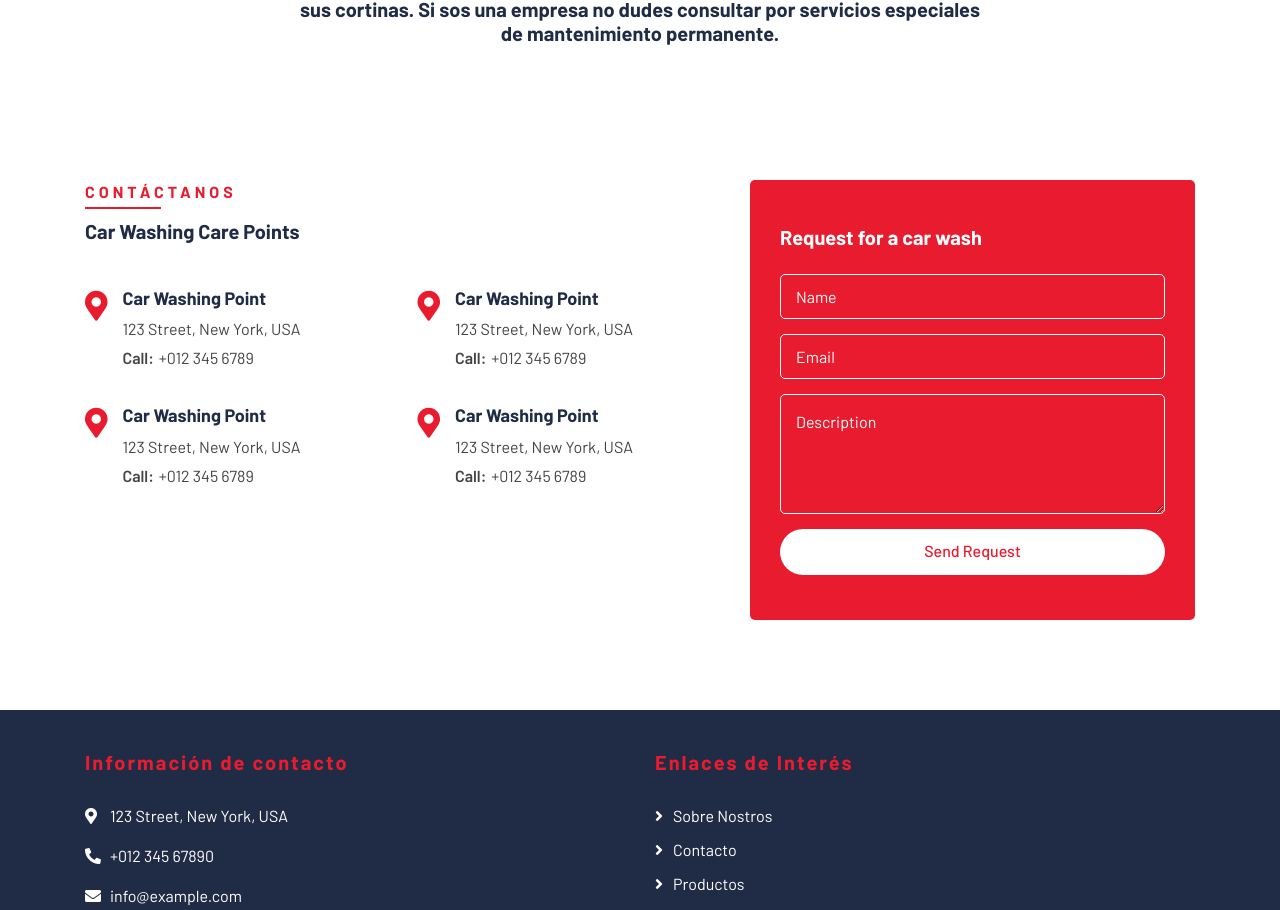
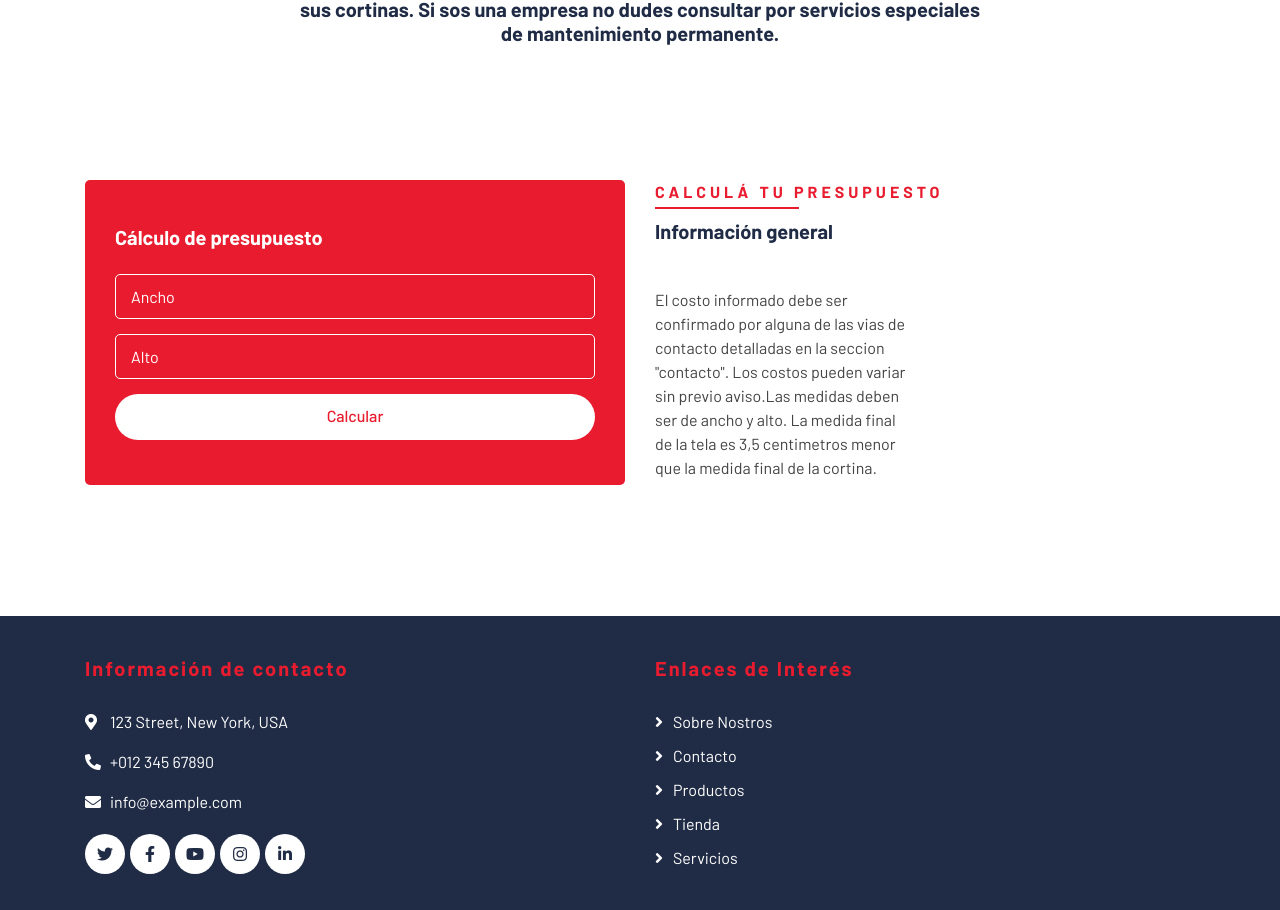
Before and after one commit to RodrigoZambrana/urucortinas_react, a React (Create React App) app: page / in a window 1280 px wide. Shown: the part 4057-4967 px from the top of the page. Built offline with nearby package versions, Linux system fonts and the light colour scheme; no server answers.

Commit message:
ontener productos desde API

```diff
--- a/src/components/page/Body.js
+++ b/src/components/page/Body.js
@@ -1,5 +1,6 @@
 import React from "react";
 import Carousel from "./Carousel";
+import Budget from "./Budget";
 
 export default function Body() {
   return (
@@ -430,109 +431,9 @@ export default function Body() {
           </div>
         </div>
       </div>
-      {/* Testimonial End
-Location Start  */}
-      <div class="location">
-        <div class="container">
-          <div class="row">
-            <div class="col-lg-7">
-              <div class="section-header text-left">
-                <p>Contáctanos</p>
-                <h2>Car Washing Care Points</h2>
-              </div>
-              <div class="row">
-                <div class="col-md-6">
-                  <div class="location-item">
-                    <i class="fa fa-map-marker-alt"></i>
-                    <div class="location-text">
-                      <h3>Car Washing Point</h3>
-                      <p>123 Street, New York, USA</p>
-                      <p>
-                        <strong>Call:</strong>
-                        +012 345 6789
-                      </p>
-                    </div>
-                  </div>
-                </div>
-                <div class="col-md-6">
-                  <div class="location-item">
-                    <i class="fa fa-map-marker-alt"></i>
-                    <div class="location-text">
-                      <h3>Car Washing Point</h3>
-                      <p>123 Street, New York, USA</p>
-                      <p>
-                        <strong>Call:</strong>
-                        +012 345 6789
-                      </p>
-                    </div>
-                  </div>
-                </div>
-                <div class="col-md-6">
-                  <div class="location-item">
-                    <i class="fa fa-map-marker-alt"></i>
-                    <div class="location-text">
-                      <h3>Car Washing Point</h3>
-                      <p>123 Street, New York, USA</p>
-                      <p>
-                        <strong>Call:</strong>
-                        +012 345 6789
-                      </p>
-                    </div>
-                  </div>
-                </div>
-                <div class="col-md-6">
-                  <div class="location-item">
-                    <i class="fa fa-map-marker-alt"></i>
-                    <div class="location-text">
-                      <h3>Car Washing Point</h3>
-                      <p>123 Street, New York, USA</p>
-                      <p>
-                        <strong>Call:</strong>
-                        +012 345 6789
-                      </p>
-                    </div>
-                  </div>
-                </div>
-              </div>
-            </div>
-            <div class="col-lg-5">
-              <div class="location-form">
-                <h3>Request for a car wash</h3>
-                <form>
-                  <div class="control-group">
-                    <input
-                      type="text"
-                      class="form-control"
-                      placeholder="Name"
-                      required="required"
-                    />
-                  </div>
-                  <div class="control-group">
-                    <input
-                      type="email"
-                      class="form-control"
-                      placeholder="Email"
-                      required="required"
-                    />
-                  </div>
-                  <div class="control-group">
-                    <textarea
-                      class="form-control"
-                      placeholder="Description"
-                      required="required"
-                    ></textarea>
-                  </div>
-                  <div>
-                    <button class="btn btn-custom" type="submit">
-                      Send Request
-                    </button>
-                  </div>
-                </form>
-              </div>
-            </div>
-          </div>
-        </div>
-      </div>
+      {/* Testimonial End */}
+      <Budget />
+
       {/* <!-- JavaScript Libraries --> */}
       <script src="https://code.jquery.com/jquery-3.4.1.min.js"></script>
       <script src="https://stackpath.bootstrapcdn.com/bootstrap/4.4.1/js/bootstrap.bundle.min.js"></script>
--- /dev/null
+++ b/src/components/page/Budget.js
@@ -0,0 +1,62 @@
+import React from "react";
+export default function Budget() {
+  return (
+    <>
+      {/* <!-- Location Start --> */}
+      <div class="location">
+        <div class="container">
+          <div class="row">
+            <div class="col-lg-6">
+              <div class="location-form">
+                <h3>Cálculo de presupuesto</h3>
+                <form>
+                  <div class="control-group">
+                    <input
+                      type="text"
+                      class="form-control"
+                      placeholder="Ancho"
+                      required="required"
+                    />
+                  </div>
+                  <div class="control-group">
+                    <input
+                      type="email"
+                      class="form-control"
+                      placeholder="Alto"
+                      required="required"
+                    />
+                  </div>
+                  <div>
+                    <button class="btn btn-custom" type="submit">
+                      Calcular
+                    </button>
+                  </div>
+                </form>
+              </div>
+            </div>
+            <div class="col-lg-6">
+              <div class="section-header text-left">
+                <p>Calculá tu presupuesto</p>
+                <h2>Información general</h2>
+              </div>
+              <div class="row">
+                <div class="col-md-6">
+                  <div class="location-item">
+                    <p>
+                      El costo informado debe ser confirmado por alguna de las
+                      vias de contacto detalladas en la seccion "contacto". Los
+                      costos pueden variar sin previo aviso.Las medidas deben
+                      ser de ancho y alto. La medida final de la tela es 3,5
+                      centimetros menor que la medida final de la cortina.
+                    </p>
+                  </div>
+                </div>
+              </div>
+            </div>
+          </div>
+        </div>
+      </div>
+      {/* <!-- Location End --> */}
+    </>
+  );
+}
```
Also changed, not shown: src/components/budget.js (deleted).
